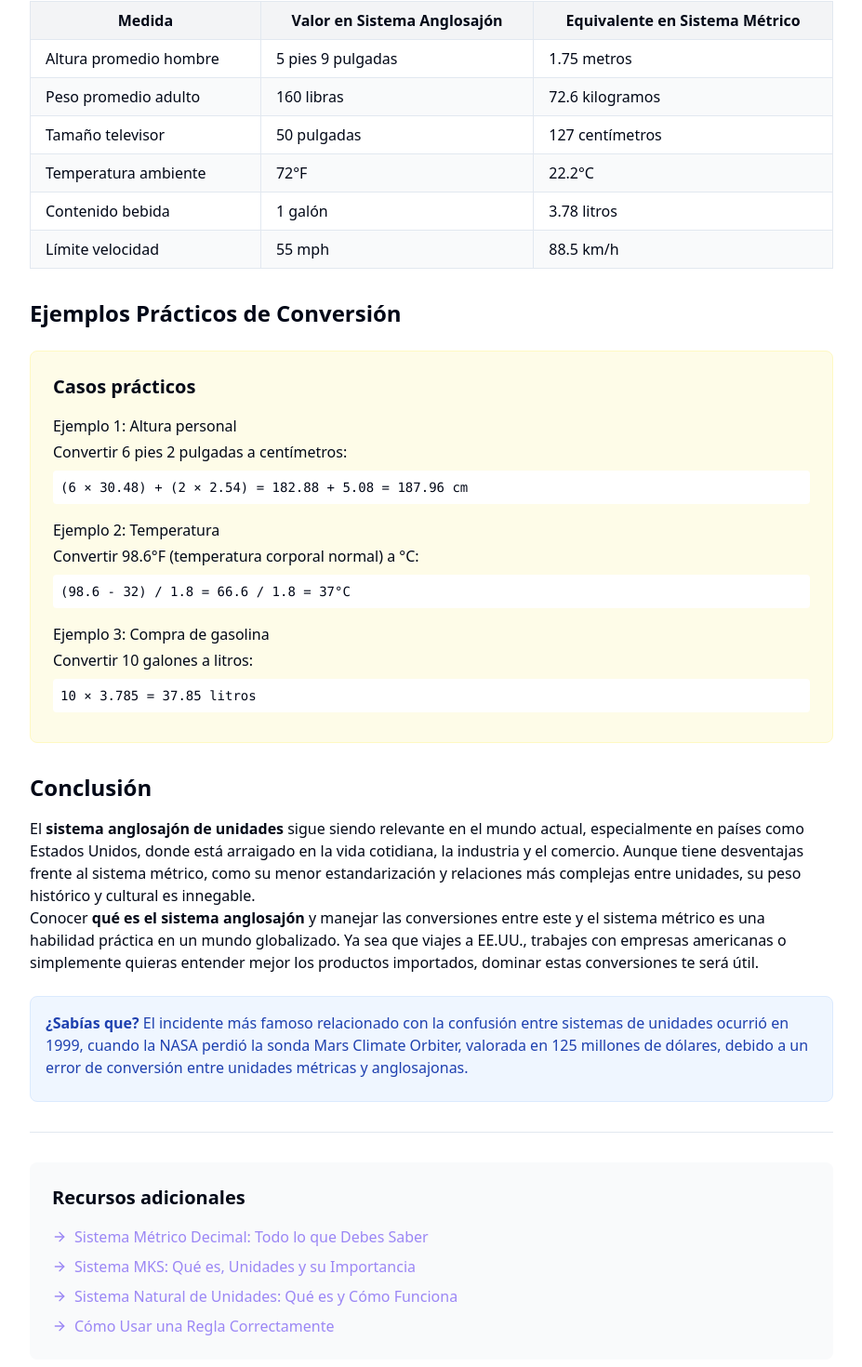
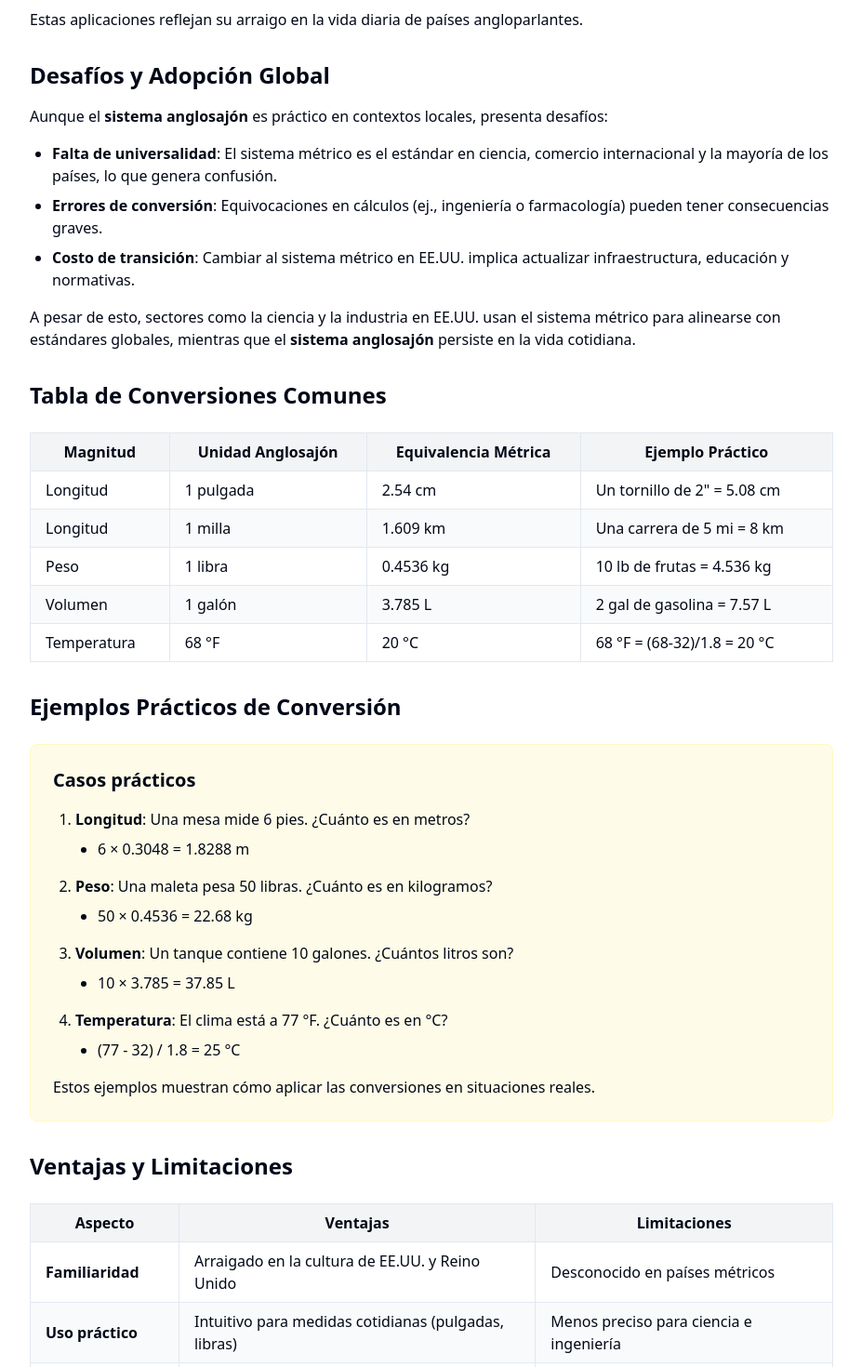
Before and after one commit to Zreeshah/regla-onl-measure-tool, a React (Vite) app: page /blog/sistema-anglosajon-unidades in a window 1280 px wide. Shown: the part 5477-6947 px from the top of the page at 93% size, without its empty margins (176-1103 px from the left). Built offline with nearby package versions, Linux system fonts and the light colour scheme.

Commit message:
Add content to Sistema Anglosajón blog post
Add the remaining content to the Sistema Anglosajón de Unidades blog post.

```diff
--- a/src/pages/SistemaAnglosajoBlogPost.tsx
+++ b/src/pages/SistemaAnglosajoBlogPost.tsx
@@ -226,6 +226,8 @@ const SistemaAnglosajoBlogPost = () => {
             <p className="text-sm text-gray-600 mt-2">Gráfico comparativo de unidades de longitud entre sistema anglosajón y métrico</p>
           </div>
 
+          <p>Este esquema visualiza cómo las unidades de longitud se relacionan entre sistemas.</p>
+
           <h2 id="aplicaciones" className="text-2xl font-bold mt-8 mb-4">
             Aplicaciones del Sistema Anglosajón
           </h2>
@@ -238,15 +240,32 @@ const SistemaAnglosajoBlogPost = () => {
             />
           </div>
 
-          <p>A pesar del avance del sistema métrico, el <strong>sistema anglosajón</strong> sigue teniendo aplicaciones importantes:</p>
+          <p>El <strong>sistema anglosajón</strong> se usa ampliamente en:</p>
 
           <ul className="list-disc pl-6 my-4 space-y-2">
-            <li><strong>Industria aeronáutica</strong>: En EE.UU., altitudes en pies y distancias en millas.</li>
-            <li><strong>Construcción</strong>: Medidas en pulgadas y pies para edificaciones en países anglosajones.</li>
-            <li><strong>Mercado doméstico</strong>: Electrodomésticos y pantallas medidas en pulgadas.</li>
-            <li><strong>Gastronomía</strong>: Recetas americanas con onzas, libras y tazas.</li>
-            <li><strong>Automoción</strong>: Velocidad en mph en Reino Unido y EE.UU.</li>
+            <li><strong>Construcción</strong>: En EE.UU., planos y materiales se miden en pies y pulgadas.</li>
+            <li><strong>Cocina</strong>: Recetas usan tazas, onzas y cucharadas.</li>
+            <li><strong>Comercio</strong>: Pesos de productos en libras y volúmenes en galones.</li>
+            <li><strong>Meteorología</strong>: Temperaturas en Fahrenheit para el público estadounidense.</li>
+            <li><strong>Deportes</strong>: Distancias en yardas (fútbol americano) o millas (carreras).</li>
+            <li><strong>Aviación</strong>: Altitudes en pies en EE.UU., a pesar de estándares métricos globales.</li>
           </ul>
+
+          <p>Estas aplicaciones reflejan su arraigo en la vida diaria de países angloparlantes.</p>
+
+          <h2 id="desafios" className="text-2xl font-bold mt-8 mb-4">
+            Desafíos y Adopción Global
+          </h2>
+
+          <p>Aunque el <strong>sistema anglosajón</strong> es práctico en contextos locales, presenta desafíos:</p>
+
+          <ul className="list-disc pl-6 my-4 space-y-2">
+            <li><strong>Falta de universalidad</strong>: El sistema métrico es el estándar en ciencia, comercio internacional y la mayoría de los países, lo que genera confusión.</li>
+            <li><strong>Errores de conversión</strong>: Equivocaciones en cálculos (ej., ingeniería o farmacología) pueden tener consecuencias graves.</li>
+            <li><strong>Costo de transición</strong>: Cambiar al sistema métrico en EE.UU. implica actualizar infraestructura, educación y normativas.</li>
+          </ul>
+
+          <p>A pesar de esto, sectores como la ciencia y la industria en EE.UU. usan el sistema métrico para alinearse con estándares globales, mientras que el <strong>sistema anglosajón</strong> persiste en la vida cotidiana.</p>
 
           <h2 id="tabla-conversiones" className="text-2xl font-bold mt-8 mb-4">
             Tabla de Conversiones Comunes
@@ -256,41 +275,42 @@ const SistemaAnglosajoBlogPost = () => {
             <table className="min-w-full bg-white border border-gray-300 rounded-lg shadow-sm">
               <thead className="bg-gray-100">
                 <tr>
-                  <th className="px-4 py-2 border">Medida</th>
-                  <th className="px-4 py-2 border">Valor en Sistema Anglosajón</th>
-                  <th className="px-4 py-2 border">Equivalente en Sistema Métrico</th>
+                  <th className="px-4 py-2 border">Magnitud</th>
+                  <th className="px-4 py-2 border">Unidad Anglosajón</th>
+                  <th className="px-4 py-2 border">Equivalencia Métrica</th>
+                  <th className="px-4 py-2 border">Ejemplo Práctico</th>
                 </tr>
               </thead>
               <tbody>
                 <tr>
-                  <td className="px-4 py-2 border">Altura promedio hombre</td>
-                  <td className="px-4 py-2 border">5 pies 9 pulgadas</td>
-                  <td className="px-4 py-2 border">1.75 metros</td>
+                  <td className="px-4 py-2 border">Longitud</td>
+                  <td className="px-4 py-2 border">1 pulgada</td>
+                  <td className="px-4 py-2 border">2.54 cm</td>
+                  <td className="px-4 py-2 border">Un tornillo de 2" = 5.08 cm</td>
                 </tr>
                 <tr className="bg-gray-50">
-                  <td className="px-4 py-2 border">Peso promedio adulto</td>
-                  <td className="px-4 py-2 border">160 libras</td>
-                  <td className="px-4 py-2 border">72.6 kilogramos</td>
+                  <td className="px-4 py-2 border">Longitud</td>
+                  <td className="px-4 py-2 border">1 milla</td>
+                  <td className="px-4 py-2 border">1.609 km</td>
+                  <td className="px-4 py-2 border">Una carrera de 5 mi = 8 km</td>
                 </tr>
                 <tr>
-                  <td className="px-4 py-2 border">Tamaño televisor</td>
-                  <td className="px-4 py-2 border">50 pulgadas</td>
-                  <td className="px-4 py-2 border">127 centímetros</td>
+                  <td className="px-4 py-2 border">Peso</td>
+                  <td className="px-4 py-2 border">1 libra</td>
+                  <td className="px-4 py-2 border">0.4536 kg</td>
+                  <td className="px-4 py-2 border">10 lb de frutas = 4.536 kg</td>
                 </tr>
                 <tr className="bg-gray-50">
-                  <td className="px-4 py-2 border">Temperatura ambiente</td>
-                  <td className="px-4 py-2 border">72°F</td>
-                  <td className="px-4 py-2 border">22.2°C</td>
+                  <td className="px-4 py-2 border">Volumen</td>
+                  <td className="px-4 py-2 border">1 galón</td>
+                  <td className="px-4 py-2 border">3.785 L</td>
+                  <td className="px-4 py-2 border">2 gal de gasolina = 7.57 L</td>
                 </tr>
                 <tr>
-                  <td className="px-4 py-2 border">Contenido bebida</td>
-                  <td className="px-4 py-2 border">1 galón</td>
-                  <td className="px-4 py-2 border">3.78 litros</td>
-                </tr>
-                <tr className="bg-gray-50">
-                  <td className="px-4 py-2 border">Límite velocidad</td>
-                  <td className="px-4 py-2 border">55 mph</td>
-                  <td className="px-4 py-2 border">88.5 km/h</td>
+                  <td className="px-4 py-2 border">Temperatura</td>
+                  <td className="px-4 py-2 border">68 °F</td>
+                  <td className="px-4 py-2 border">20 °C</td>
+                  <td className="px-4 py-2 border">68 °F = (68-32)/1.8 = 20 °C</td>
                 </tr>
               </tbody>
             </table>
@@ -303,30 +323,78 @@ const SistemaAnglosajoBlogPost = () => {
           <div className="bg-yellow-50 p-6 rounded-lg border border-yellow-100 my-6">
             <h3 className="text-xl font-semibold mb-4">Casos prácticos</h3>
 
-            <div className="mb-4">
-              <h4 className="font-medium mb-1">Ejemplo 1: Altura personal</h4>
-              <p>Convertir 6 pies 2 pulgadas a centímetros:</p>
-              <div className="bg-white p-2 rounded my-2 font-mono text-sm">
-                (6 × 30.48) + (2 × 2.54) = 182.88 + 5.08 = 187.96 cm
-              </div>
-            </div>
+            <ol className="list-decimal pl-6 space-y-4">
+              <li>
+                <strong>Longitud</strong>: Una mesa mide 6 pies. ¿Cuánto es en metros?
+                <ul className="list-disc pl-6 mt-2">
+                  <li>6 × 0.3048 = 1.8288 m</li>
+                </ul>
+              </li>
 
-            <div className="mb-4">
-              <h4 className="font-medium mb-1">Ejemplo 2: Temperatura</h4>
-              <p>Convertir 98.6°F (temperatura corporal normal) a °C:</p>
-              <div className="bg-white p-2 rounded my-2 font-mono text-sm">
-                (98.6 - 32) / 1.8 = 66.6 / 1.8 = 37°C
-              </div>
-            </div>
+              <li>
+                <strong>Peso</strong>: Una maleta pesa 50 libras. ¿Cuánto es en kilogramos?
+                <ul className="list-disc pl-6 mt-2">
+                  <li>50 × 0.4536 = 22.68 kg</li>
+                </ul>
+              </li>
 
-            <div>
-              <h4 className="font-medium mb-1">Ejemplo 3: Compra de gasolina</h4>
-              <p>Convertir 10 galones a litros:</p>
-              <div className="bg-white p-2 rounded my-2 font-mono text-sm">
-                10 × 3.785 = 37.85 litros
-              </div>
-            </div>
+              <li>
+                <strong>Volumen</strong>: Un tanque contiene 10 galones. ¿Cuántos litros son?
+                <ul className="list-disc pl-6 mt-2">
+                  <li>10 × 3.785 = 37.85 L</li>
+                </ul>
+              </li>
+
+              <li>
+                <strong>Temperatura</strong>: El clima está a 77 °F. ¿Cuánto es en °C?
+                <ul className="list-disc pl-6 mt-2">
+                  <li>(77 - 32) / 1.8 = 25 °C</li>
+                </ul>
+              </li>
+            </ol>
+
+            <p className="mt-4">Estos ejemplos muestran cómo aplicar las conversiones en situaciones reales.</p>
           </div>
+
+          <h2 id="ventajas" className="text-2xl font-bold mt-8 mb-4">
+            Ventajas y Limitaciones
+          </h2>
+
+          <div className="overflow-x-auto my-6">
+            <table className="min-w-full bg-white border border-gray-300 rounded-lg shadow-sm">
+              <thead className="bg-gray-100">
+                <tr>
+                  <th className="px-4 py-2 border">Aspecto</th>
+                  <th className="px-4 py-2 border">Ventajas</th>
+                  <th className="px-4 py-2 border">Limitaciones</th>
+                </tr>
+              </thead>
+              <tbody>
+                <tr>
+                  <td className="px-4 py-2 border"><strong>Familiaridad</strong></td>
+                  <td className="px-4 py-2 border">Arraigado en la cultura de EE.UU. y Reino Unido</td>
+                  <td className="px-4 py-2 border">Desconocido en países métricos</td>
+                </tr>
+                <tr className="bg-gray-50">
+                  <td className="px-4 py-2 border"><strong>Uso práctico</strong></td>
+                  <td className="px-4 py-2 border">Intuitivo para medidas cotidianas (pulgadas, libras)</td>
+                  <td className="px-4 py-2 border">Menos preciso para ciencia e ingeniería</td>
+                </tr>
+                <tr>
+                  <td className="px-4 py-2 border"><strong>Estandarización</strong></td>
+                  <td className="px-4 py-2 border">Útil en industrias locales (construcción)</td>
+                  <td className="px-4 py-2 border">Incompatible con estándares globales</td>
+                </tr>
+                <tr className="bg-gray-50">
+                  <td className="px-4 py-2 border"><strong>Adaptabilidad</strong></td>
+                  <td className="px-4 py-2 border">Flexible para contextos tradicionales</td>
+                  <td className="px-4 py-2 border">Conversiones frecuentes generan errores</td>
+                </tr>
+              </tbody>
+            </table>
+          </div>
+
+          <p><strong>Consejo</strong>: Usa calculadoras de conversión online para agilizar cálculos entre sistemas.</p>
 
           <h2 id="conclusion" className="text-2xl font-bold mt-8 mb-4">
             Conclusión
```
